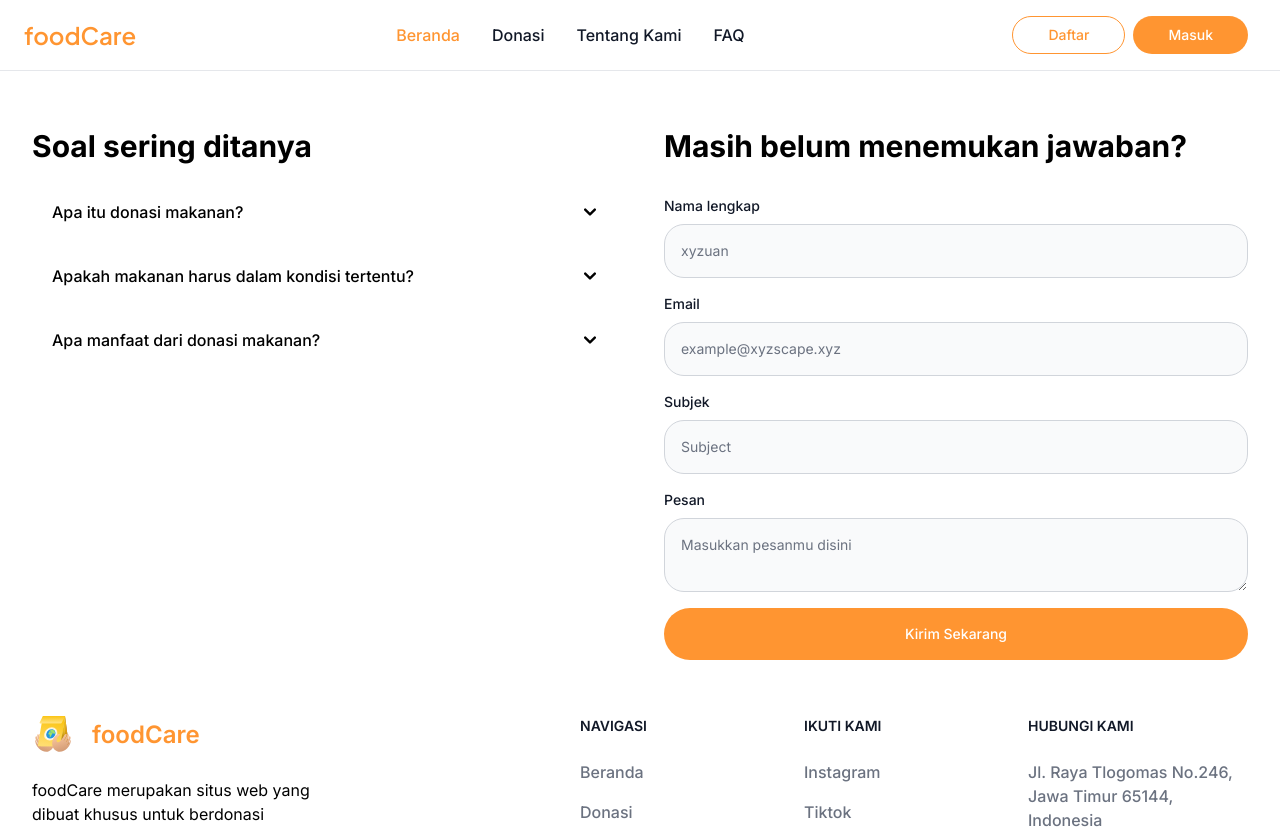
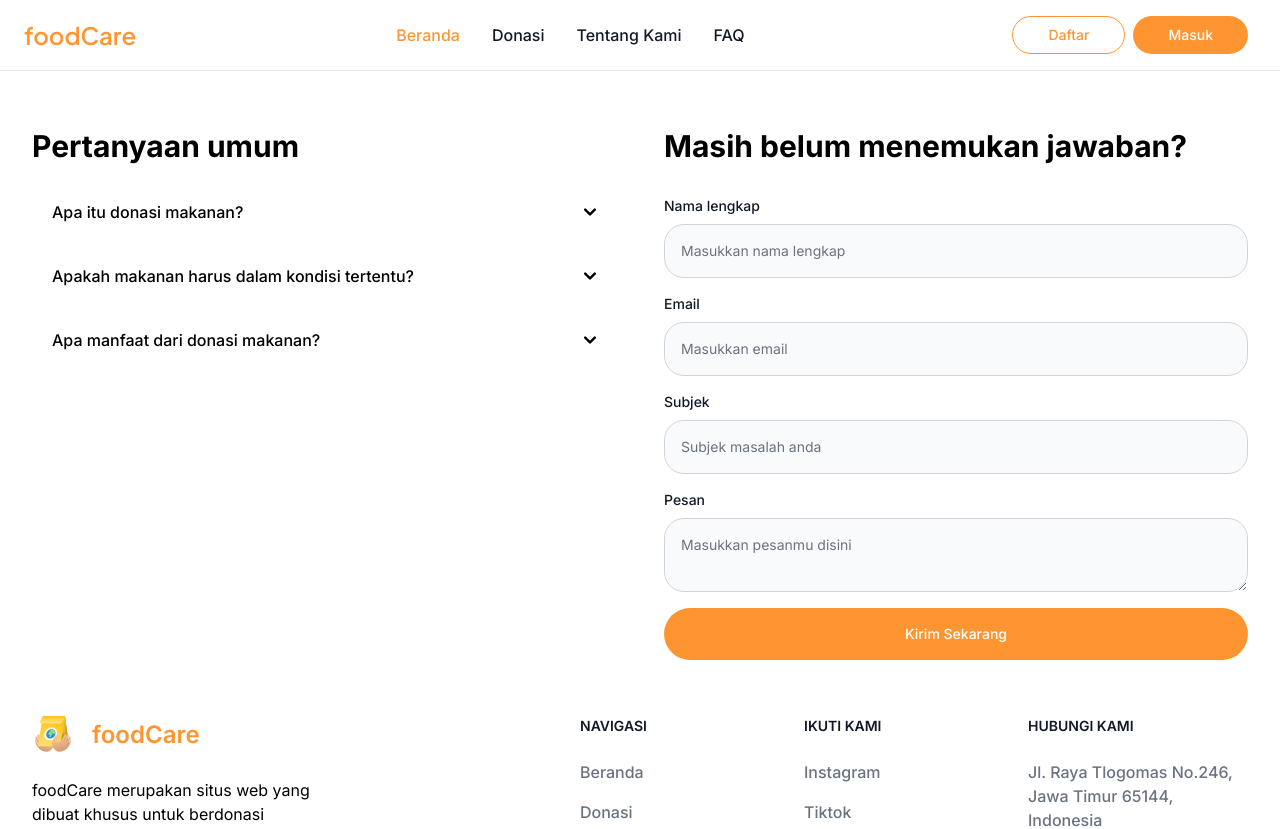
Before and after one commit to doubleOneLLC/foodCare_web, a Next.js app: page /faq in a window 1280 px wide. Shown: the top 829 px of the page. Built offline with nearby package versions, Linux system fonts and the light colour scheme.

Commit message:
main: faq: fixup typos spell

```diff
--- a/src/app/faq/page.js
+++ b/src/app/faq/page.js
@@ -9,7 +9,7 @@ export default function Home() {
       <div className="container max-w-screen-xl mt-32 mb-8 px-8">
         <div className="gap-12 grid md:grid-cols-2">
           <div>
-            <h1 className="font-bold text-3xl mb-4">Soal sering ditanya</h1>
+            <h1 className="font-bold text-3xl mb-4">Pertanyaan umum</h1>
             <Accordion
               title="Apa itu donasi makanan?"
               summary="Donasi makanan adalah tindakan sukarela di mana individu, kelompok, atau organisasi menyumbangkan makanan kepada mereka yang membutuhkan. Makanan yang didonasikan dapat berasal dari sisa makanan, surplus, atau makanan baru yang disiapkan khusus untuk tujuan donasi."
@@ -41,7 +41,7 @@ export default function Home() {
                   type="text"
                   id="full_name"
                   className="bg-gray-50 border border-gray-300 text-gray-900 text-sm rounded-[20px] focus:ring-primary focus:border-primary block w-full p-4 dark:bg-gray-700 dark:border-gray-600 dark:placeholder-gray-400 dark:text-white dark:focus:ring-primary dark:focus:border-primary"
-                  placeholder="xyzuan"
+                  placeholder="Masukkan nama lengkap"
                   required
                 />
               </div>
@@ -56,7 +56,7 @@ export default function Home() {
                   type="text"
                   id="email"
                   className="bg-gray-50 border border-gray-300 text-gray-900 text-sm rounded-[20px] focus:ring-primary focus:border-primary block w-full p-4 dark:bg-gray-700 dark:border-gray-600 dark:placeholder-gray-400 dark:text-white dark:focus:ring-primary dark:focus:border-primary"
-                  placeholder="example@xyzscape.xyz"
+                  placeholder="Masukkan email"
                   required
                 />
               </div>
@@ -71,7 +71,7 @@ export default function Home() {
                   type="text"
                   id="subject"
                   className="bg-gray-50 border border-gray-300 text-gray-900 text-sm rounded-[20px] focus:ring-primary focus:border-primary block w-full p-4 dark:bg-gray-700 dark:border-gray-600 dark:placeholder-gray-400 dark:text-white dark:focus:ring-primary dark:focus:border-primary"
-                  placeholder="Subject"
+                  placeholder="Subjek masalah anda"
                   required
                 />
               </div>
```
